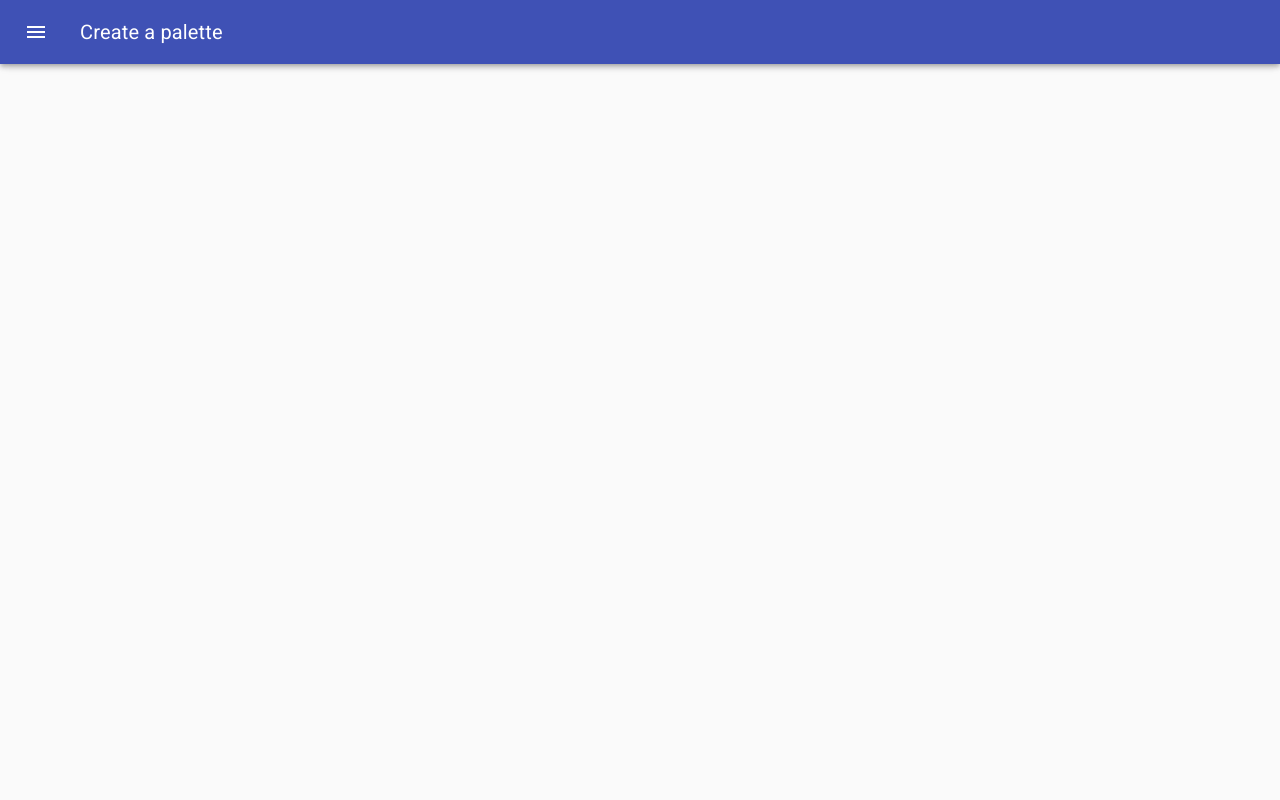
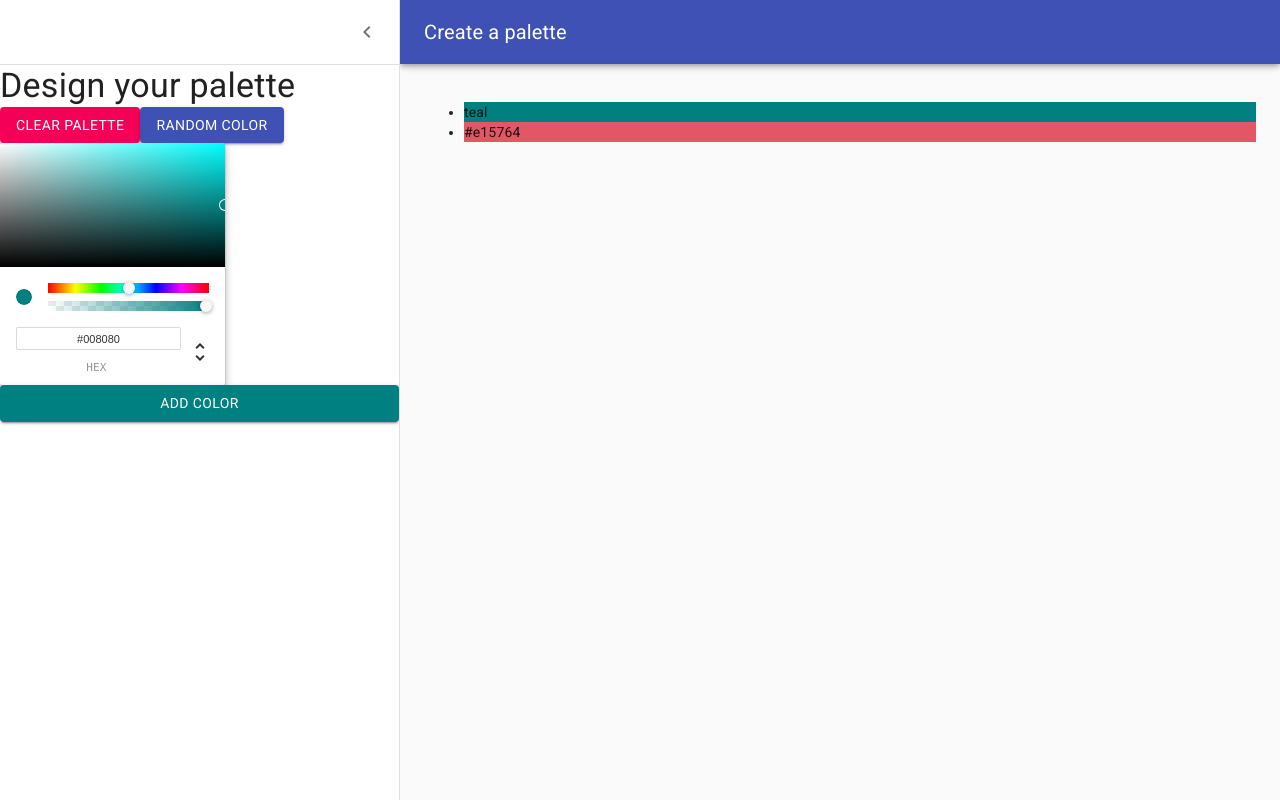
Before and after one commit to sheepsbleat/barnclr, a React (Create React App) app: page /palette/new in a window 1280 px wide. Built offline with nearby package versions, Linux system fonts and the light colour scheme.

Commit message:
added list things

```diff
--- a/src/NewPalletteForm.js
+++ b/src/NewPalletteForm.js
@@ -78,7 +78,9 @@ const styles = (theme) => ({
 
 class NewPalletteForm extends React.Component {
   state = {
-    open: false,
+    open: true,
+    currentColor: "teal",
+    colors: ["teal", "#e15764"],
   };
 
   handleDrawerOpen = () => {
@@ -88,10 +90,15 @@ class NewPalletteForm extends React.Component {
   handleDrawerClose = () => {
     this.setState({ open: false });
   };
-
+  updateCurrentColor = (newColor) => {
+    this.setState({ currentColor: newColor.hex });
+  };
+  addColor = () => {
+    this.setState({ colors: [...this.state.colors, this.state.currentColor] });
+  };
   render() {
     const { classes } = this.props;
-    const { open } = this.state;
+    const { open, colors } = this.state;
 
     return (
       <div className={classes.root}>
@@ -141,12 +148,17 @@ class NewPalletteForm extends React.Component {
             </Button>
           </div>
           <ChromePicker
-            color="purple"
-            onChangeComplete={(newColor) => {
-              console.log(newColor);
+            color={this.state.currentColor}
+            onChangeComplete={this.updateCurrentColor}
+          />
+          <Button
+            variant="contained"
+            color="primary"
+            style={{
+              backgroundColor: this.state.currentColor,
             }}
-          />
-          <Button variant="contained" color="primary">
+            onClick={this.addColor}
+          >
             Add Color
           </Button>
         </Drawer>
@@ -156,6 +168,17 @@ class NewPalletteForm extends React.Component {
           })}
         >
           <div className={classes.drawerHeader} />
+          <ul>
+            {this.state.colors.map((color) => (
+              <li
+                style={{
+                  backgroundColor: color,
+                }}
+              >
+                {color}
+              </li>
+            ))}
+          </ul>
         </main>
       </div>
     );
```
